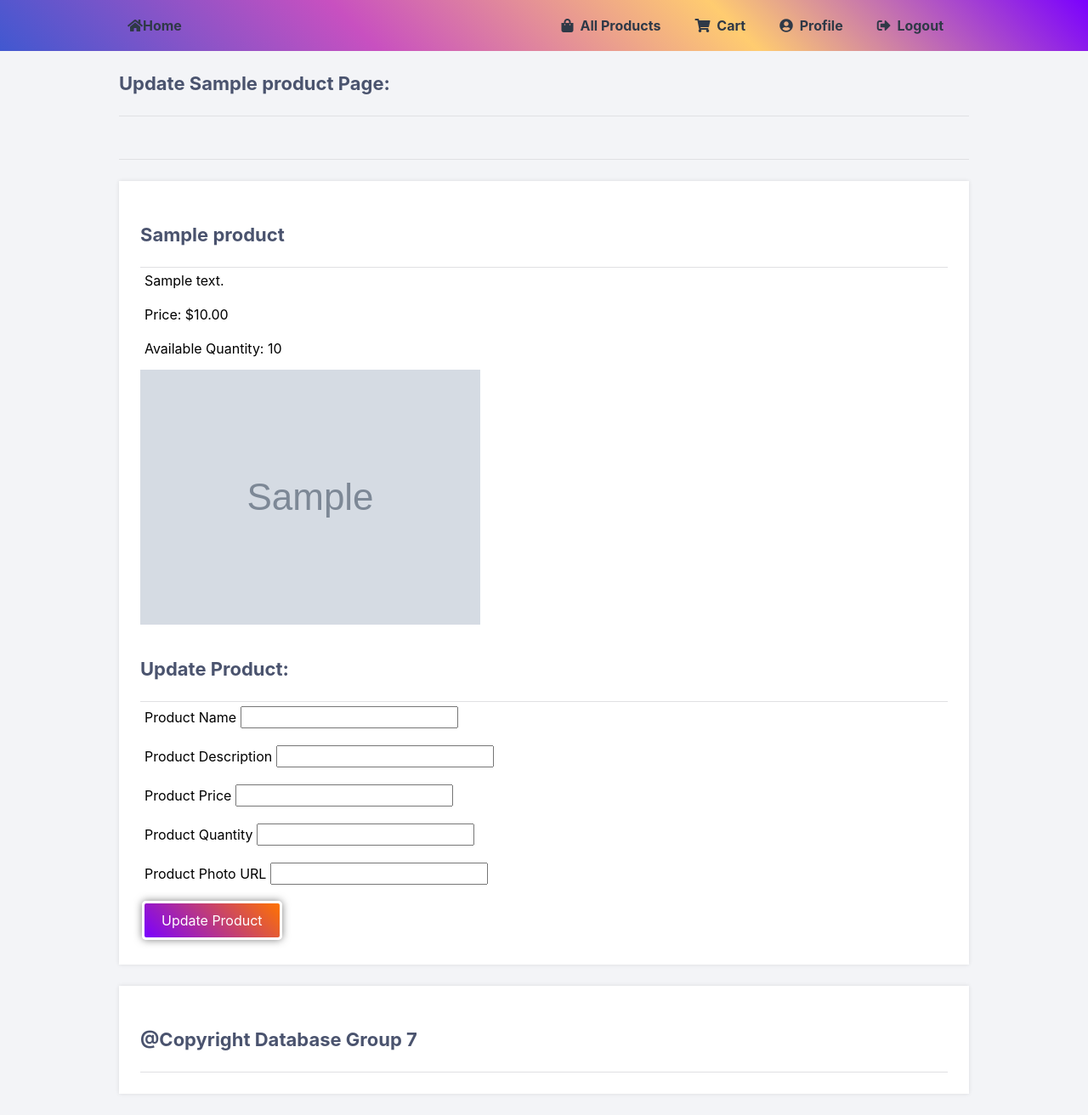
After one commit to WillCraig/Beetle-Prime, a Flask app: page /product_updates/1 in a window 1280 px wide. The commit adds this page. Shown: the whole page at 85% size. Run offline with Flask 3, Linux system fonts and the light colour scheme; the visitor is signed in with stand-in values (Sample User, id 1); tables that the repository leaves empty hold one stand-in row (values such as "Sample post"); grey boxes marked "Sample" are stand-in pictures.

Commit message:
Product Updates page now done and works. You can update name, description, price, quantity and image. Made slight visual changes to buttons and web pages.

```diff
--- a/app.py
+++ b/app.py
@@ -285,6 +285,88 @@ def product_details(p_id):
         # Handle product not found, redirect to an error page, or return an error message.
         return render_template('home.html', username=session['username'])
 
+@app.route('/product_updates/<p_id>', methods=['GET', 'POST'])
+def product_updates(p_id):
+    product = Product.query.get(p_id)
+    if product:
+        if 'loggedin' not in session:
+            return redirect(url_for('login'))
+        elif 'usertype' == 'customer':
+            return redirect(url_for('home'))
+        else:
+            msg = ''
+            if (request.method == 'POST' and 'name' in request.form):
+                name = request.form['name']
+                if name != '':
+                    item = Product.query.filter_by(name=name).first()
+
+                    # If product exists show error and validation checks
+                    if item:
+                        msg = 'Product already Has That Name!'
+                    elif not re.match(r'[A-Za-z0-9]+', name):
+                        msg = 'Product name must contain only characters and numbers!'
+                    else:
+                        Product.query.filter_by(product_id=p_id).update({'name': name})
+                        db.session.commit()
+                        msg = 'You have successfully Updated Your Product!!'
+
+            if (request.method == 'POST' and 'description' in request.form):
+                description = request.form['description']
+                if description != '':
+                    item = Product.query.filter_by(product_id=p_id, description=description).first()
+
+                    # If product exists show error and validation checks
+                    if item:
+                        msg = 'Product already Has That Description!'
+                    else:
+                        Product.query.filter_by(product_id=p_id).update({'description': description})
+                        db.session.commit()
+                        msg = 'You have successfully Updated Your Product!!'
+
+            if (request.method == 'POST' and 'price' in request.form):
+                price = request.form['price']
+                if price != '':
+                    item = Product.query.filter_by(product_id=p_id, price=price).first()
+
+                    # If product exists show error and validation checks
+                    if item:
+                        msg = 'Product already Has That price!'
+                    else:
+                        Product.query.filter_by(product_id=p_id).update({'price': price})
+                        db.session.commit()
+                        msg = 'You have successfully Updated Your Product!!'
+
+            if (request.method == 'POST' and 'quantity' in request.form):
+                quantity = request.form['quantity']
+                if quantity != '':
+                    item = Product.query.filter_by(product_id=p_id, product_quantity=quantity).first()
+
+                    # If product exists show error and validation checks
+                    if item:
+                        msg = 'Product already Has That Quantity!'
+                    else:
+                        Product.query.filter_by(product_id=p_id).update({'product_quantity': quantity})
+                        db.session.commit()
+                        msg = 'You have successfully Updated Your Product!!'
+
+            if (request.method == 'POST' and 'img_link' in request.form):
+                img_link = request.form['img_link']
+                if img_link != '':
+                    item = Product.query.filter_by(product_id=p_id, img_link=img_link).first()
+
+                    # If product exists show error and validation checks
+                    if item:
+                        msg = 'Product already Has That Image!'
+                    else:
+                        Product.query.filter_by(product_id=p_id).update({'img_link': img_link})
+                        db.session.commit()
+                        msg = 'You have successfully Updated Your Product!!'
+
+            return render_template('product_updates.html', product=product, msg=msg)
+    else:
+        # Handle product not found, redirect to an error page, or return an error message.
+        return render_template('home.html', username=session['username'])
+
 
 @app.route('/cart/<c_id>', methods=['GET', 'POST'])
 def cart(c_id):
--- a/templates/all_products.html
+++ b/templates/all_products.html
@@ -23,6 +23,8 @@
     {% endfor %}
 </div>
 {#</form>#}
-
+<div class="section">
+    <h2>@Copyright Database Group 7</h2>
+</div>
 
 {% endblock %}
--- a/templates/cart.html
+++ b/templates/cart.html
@@ -25,7 +25,7 @@
       <h5>Total: ${{ total }}</h5>
 
       <a href="{{ url_for('purchase', ord_id=order_id)}}" target="_blank">
-        <button>Complete Purchase</button>
+        <button class="price-button" type="submit">Checkout</button>
       </a>
     </div>
   </div>
--- a/templates/product_details.html
+++ b/templates/product_details.html
@@ -23,9 +23,12 @@
   <div>
         <form action="{{ url_for('add_to_order', product_id=product.product_id) }}" method="post">
           <input type="number" name="quantity" value="1" min="1" max="{{product.product_quantity}}">
-          <input type="submit" value="Add to Order">
+          <button class="price-button" type="submit">Add to Order</button>
         </form>
 </form>
   </div>
   </div>
+  <div class="section">
+    <h2>@Copyright Database Group 7</h2>
+</div>
 {% endblock %}
--- /dev/null
+++ b/templates/product_updates.html
@@ -0,0 +1,36 @@
+
+{% extends 'layout.html' %}
+
+{% block title %}Product Page{% endblock %}
+
+{% block content %}
+<h2> Update {{product.name}} Page: </h2>
+<h2> {{ msg }} </h2>
+  <div class="product-container">
+    <div class="product-details">
+      <h2>{{ product.name }}</h2>
+      <p>{{ product.description }}</p>
+      <p>Price: ${{ product.price }}</p>
+      <p>Available Quantity: {{ product.product_quantity }}</p>
+    </div>
+    <div class="product-image">
+      <img src="{{ product.img_link }}" alt="product image">
+    </div>
+    <form action="{{ url_for('product_updates', p_id=product.product_id) }}" method = "POST">
+      <h2>Update Product:</h2>
+      <p>Product Name <input type="text" name = "name"/></p>
+      <p>Product Description <input type = "text" name = "description" /></p>
+      <p>Product Price <input type = "text" name = "price" /></p>
+      <p>Product Quantity <input type = "text" name = "quantity" /></p>
+
+    {#    add a place where the user can enter the URL of a photo they would like to use for the product#}
+        <p>Product Photo URL <input type = "text" name = "img_link" /></p>
+
+        <button class="price-button" type="submit"> Update Product</button>
+    </form>
+</form>
+  </div>
+  <div class="section">
+    <h2>@Copyright Database Group 7</h2>
+</div>
+{% endblock %}
--- a/templates/profile.html
+++ b/templates/profile.html
@@ -61,4 +61,7 @@
     {% endfor %}
     {% endif %}
 </div>
+<div class="section">
+    <h2>@Copyright Database Group 7</h2>
+</div>
 {% endblock %}
--- a/templates/purchase_details.html
+++ b/templates/purchase_details.html
@@ -26,6 +26,8 @@
 
 
 
-
+    <div class="section">
+        <h2>@Copyright Database Group 7</h2>
+    </div>
 
 {% endblock %}
--- a/templates/results.html
+++ b/templates/results.html
@@ -56,5 +56,7 @@
 </div>
 <a href="{{ url_for('home') }}">Go back to Home</a>
 <br> <br>
-
+<div class="section">
+    <h2>@Copyright Database Group 7</h2>
+</div>
 {% endblock %}
```
Also changed, not shown: templates/addproduct.html (+6 -3 lines), templates/sellerhome.html (+8 -3 lines).
